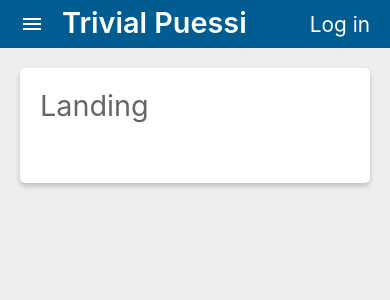
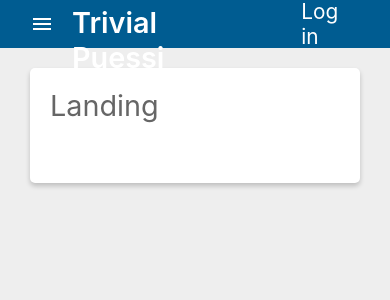
Before and after one commit to pfraces/trivial, a React (Create React App) app: page / in a window 390 px wide. Shown: the top 300 px of the page. Built offline with nearby package versions, Linux system fonts and the light colour scheme; no server answers.

Commit message:
Fixed layout issues with scrollbar

```diff
--- a/src/AppLayout/AppLayout.css
+++ b/src/AppLayout/AppLayout.css
@@ -1,11 +1,12 @@
 .AppLayout {
   background-color: #eee;
   height: 100%;
+  overflow: auto;
 }
 
 .AppLayout article {
   padding-top: 20px;
-  padding-bottom: 20px;
+  padding-bottom: 40px;
 }
 
 .AppLayout ul {
@@ -81,13 +82,15 @@
 }
 
 .AppLayout .page-container {
+  box-sizing: content-box;
+  padding-left: calc(100vw - 100%);
   max-width: 800px;
   margin: 0 auto;
 }
 
 @media (max-width: 870px) {
   .AppLayout .page-container {
-    max-width: calc(100vw - 40px);
+    max-width: calc(100vw - 60px);
   }
 }
 
--- a/src/AppLayout/Header/Header.css
+++ b/src/AppLayout/Header/Header.css
@@ -3,7 +3,9 @@
   background-color: var(--darkblue);
   height: 48px;
   color: white;
-  padding: 0 20px;
+  padding: 0;
+  padding-left: 30px;
+  padding-right: calc(30px - 100vw + 100%);
 }
 
 .Header .app-menu-toggler {
```
